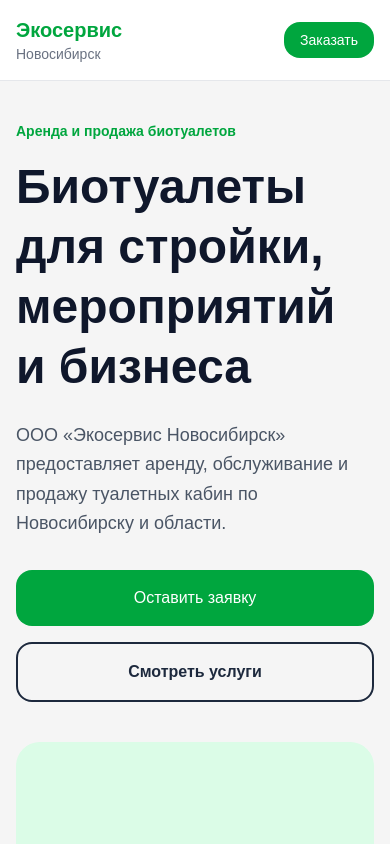
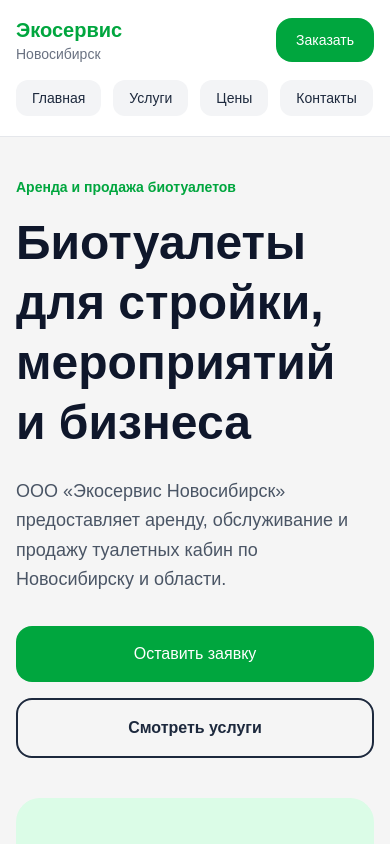
Before and after one commit to Skyeeeeeeeeeeeeeeeeeee/eco-service-site, a Next.js app: page / in a window 390 px wide. Shown: the top 844 px of the page. Built offline with nearby package versions, Linux system fonts and the light colour scheme.

Commit message:
mobile fixes

```diff
--- a/app/page.tsx
+++ b/app/page.tsx
@@ -4,7 +4,9 @@ export default function HomePage() {
 
       {/* HEADER */}
       <header className="border-b border-gray-200 bg-white">
-        <div className="max-w-7xl mx-auto px-4 py-4 flex items-center justify-between">
+        <div className="max-w-7xl mx-auto px-4 py-4">
+
+          <div className="flex items-center justify-between">
 
             <div>
               <h2 className="text-xl md:text-3xl font-bold text-green-600">
@@ -16,7 +18,50 @@ export default function HomePage() {
               </p>
             </div>
 
-          <nav className="hidden md:flex items-center gap-8">
+            <a
+              href="#contacts"
+              className="bg-green-600 hover:bg-green-700 text-white px-5 py-3 rounded-2xl font-medium transition text-sm"
+            >
+              Заказать
+            </a>
+
+          </div>
+
+          {/* MOBILE MENU */}
+          <div className="flex md:hidden gap-3 mt-4 overflow-x-auto pb-1">
+
+            <a
+              href="/"
+              className="bg-gray-100 text-slate-800 px-4 py-2 rounded-xl text-sm whitespace-nowrap"
+            >
+              Главная
+            </a>
+
+            <a
+              href="/services"
+              className="bg-gray-100 text-slate-800 px-4 py-2 rounded-xl text-sm whitespace-nowrap"
+            >
+              Услуги
+            </a>
+
+            <a
+              href="/prices"
+              className="bg-gray-100 text-slate-800 px-4 py-2 rounded-xl text-sm whitespace-nowrap"
+            >
+              Цены
+            </a>
+
+            <a
+              href="/contacts"
+              className="bg-gray-100 text-slate-800 px-4 py-2 rounded-xl text-sm whitespace-nowrap"
+            >
+              Контакты
+            </a>
+
+          </div>
+
+          {/* DESKTOP MENU */}
+          <nav className="hidden md:flex items-center justify-center gap-8 mt-4">
 
             <a
               href="/"
@@ -47,10 +92,6 @@ export default function HomePage() {
             </a>
 
           </nav>
-
-          <button className="bg-green-600 hover:bg-green-700 text-white px-4 md:px-6 py-2 md:py-3 rounded-2xl font-medium transition text-sm">
-            Заказать
-          </button>
 
         </div>
       </header>
@@ -162,7 +203,10 @@ export default function HomePage() {
       </section>
 
       {/* FOOTER */}
-      <footer className="bg-slate-950 text-white py-12 md:py-20">
+      <footer
+        id="contacts"
+        className="bg-slate-950 text-white py-12 md:py-20"
+      >
 
         <div className="max-w-7xl mx-auto px-4 md:px-6">
 
@@ -170,10 +214,20 @@ export default function HomePage() {
             ООО «Экосервис Новосибирск»
           </h2>
 
-          <p className="text-gray-400 text-lg md:text-xl leading-relaxed">
+          <p className="text-gray-400 text-lg md:text-xl leading-relaxed mb-8">
             Аренда и продажа биотуалетов
             в Новосибирске и области
           </p>
+
+          <div className="space-y-3 text-gray-300 text-lg">
+
+            <p>📞 +7 (999) 123-45-67</p>
+
+            <p>📍 Новосибирск</p>
+
+            <p>✉ eco-service@mail.ru</p>
+
+          </div>
 
         </div>
 
```
Lines whose indentation alone changed are shown as unchanged.
